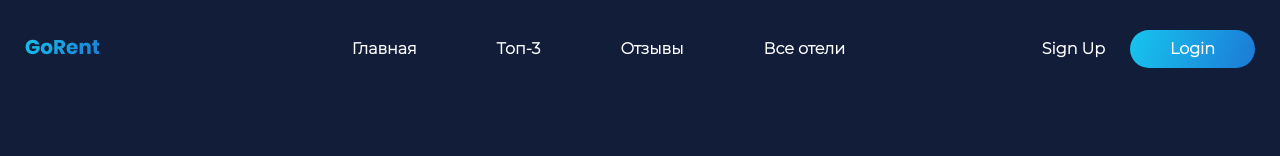
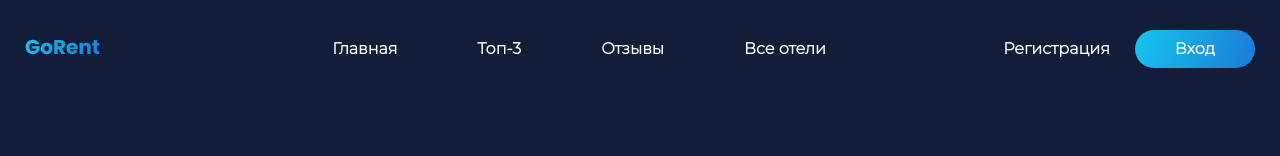
Before and after one commit to MartesH1/GoRent, a plain HTML site: page index.html in a window 1280 px wide. Shown: the top 156 px of the page. Drawn offline with Linux system fonts and the light colour scheme; grey boxes are pictures that could not be loaded.

Commit message:
Add files via upload

```diff
--- a/index.html
+++ b/index.html
@@ -7,8 +7,12 @@
     <link rel="stylesheet" href="css/style.css">
     <link rel="stylesheet" href="css/normalize.css">
     <link rel="stylesheet" href="font/stylesheet.css">
+    <link rel="icon"  sizes="32x32" href="img/favicon.ico">
+    <link rel="icon"  sizes="16x16" href="img/favicon (1).ico">
+    <link rel="shortcut icon" href="icon/favicon.ico">
+
     <script defer src="js/script.js"></script>
-    <title>ModernHotel</title>
+    <title>GoRent</title>
 </head>
 
 <body>
@@ -35,8 +39,8 @@
                 </ul>
             </div>
             <div class="login">
-                <a class="signup1" href="#">Sign Up</a>
-                <a class="login1" href="#">Login</a>
+                <a class="signup1" href="#">Регистрация</a>
+                <a class="login1" href="#">Вход</a>
             </div>
         </div>
     </section>
@@ -144,8 +148,8 @@
                     </ul>
                 </div>
                 <div class="login">
-                        <a class="signup1" href="#">Sign Up</a>
-                        <a class="login1" href="#">Login</a>
+                        <a class="signup1" href="#">Регистрация</a>
+                        <a class="login1" href="#">Вход</a>
                 </div>
             </div>
         </section>
```
Also changed, not shown: oteli.html (+8 -5 lines).
